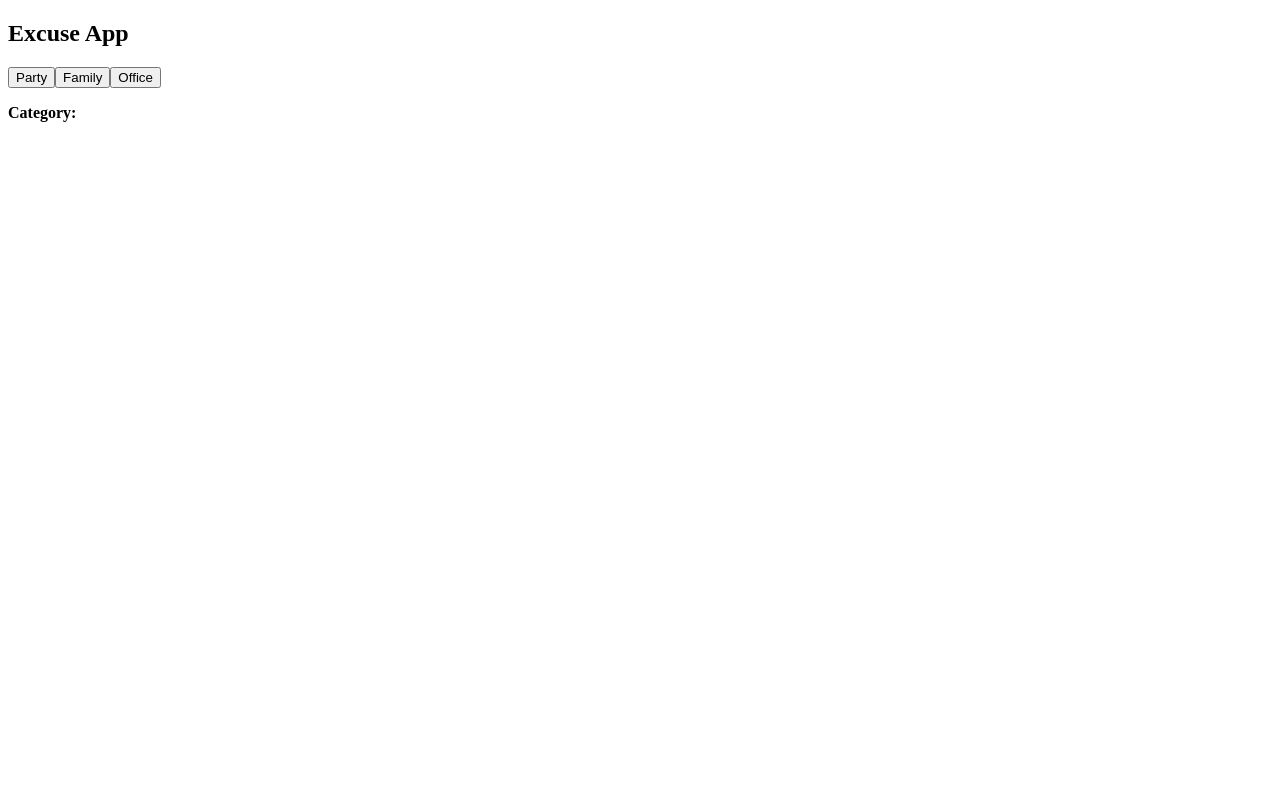
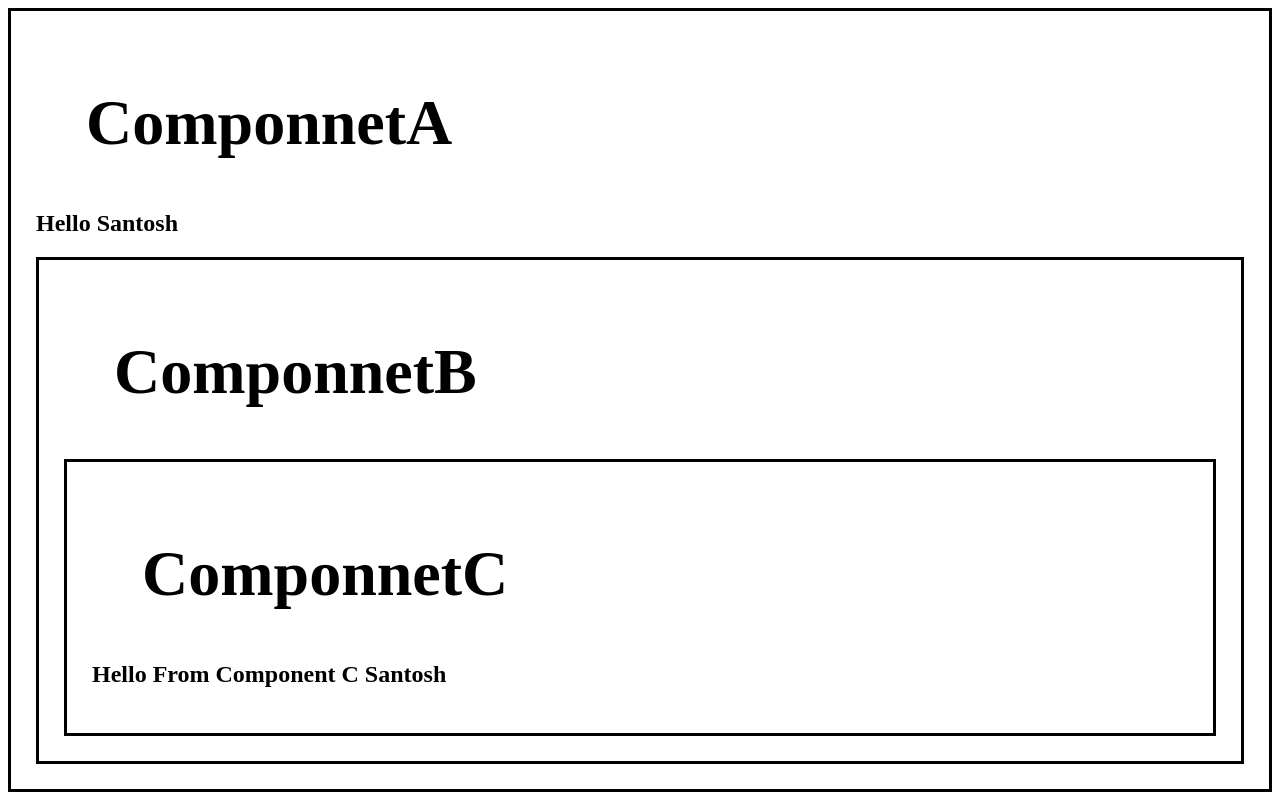
Before and after one commit to santoshpoptani/React-Intro, a React (Vite) app in the folder my-react-app/: page / in a window 1280 px wide. Built offline with nearby package versions, Linux system fonts and the light colour scheme.

Commit message:
UserContext Hook

```diff
--- a/my-react-app/src/App.jsx
+++ b/my-react-app/src/App.jsx
@@ -13,6 +13,7 @@ import ToDoList from "./ToDoList";
 import UseEffectP1 from "./UseEffectP1";
 import UseEffectP2 from "./UseEffectP2";
 import Exercise1 from "./Exercise1";
+import ComponentA from "./UseEffect/ComponentA";
 //This is also a component but act as a parent component
 
 function App(){
@@ -20,8 +21,9 @@ function App(){
     return(
 
             <>
-            <Exercise1/>
+            <ComponentA/>
             </>
+            //<Exercise1/>
             //<UseEffectP1/>
             //<UseEffectP2/>
             //<ToDoList/>
--- /dev/null
+++ b/my-react-app/src/UseEffect/ComponentA.jsx
@@ -0,0 +1,35 @@
+import ComponentB from "./ComponentB";
+import React ,{useState,createContext} from "react";
+
+//UserContetx -> ReactHook that allows you to share between multiple levels
+//                  of components without passing the props thorough each level
+//
+//Provider Component
+//1. Impoer {CreateContext} from 'react'
+//2. export const MyContext = createContext();
+//3. <MyContext.Provider value = {value}>
+//          <child/>
+//   <MyContext/>
+
+//Consumer Component
+//1. import { MyContext } from "./ComponentA";
+//   import React,{useContext} from "react";
+//2. const user = useContext(MyContext);
+
+export const AppContext = createContext();
+
+function ComponentA(){
+
+    const[username, setUserName] = useState("Santosh")
+
+    return(<div className="box">
+        <h1>ComponnetA</h1>
+        <h2>{`Hello ${username}`}</h2>
+        <AppContext.Provider value={username}>
+        <ComponentB/>
+        </AppContext.Provider>
+
+    </div>)
+}
+
+export default ComponentA;
--- /dev/null
+++ b/my-react-app/src/UseEffect/ComponentB.jsx
@@ -0,0 +1,11 @@
+import ComponentC from "./ComponentC";
+
+function ComponentB(){
+
+    return(<div className="box">
+    <h1>ComponnetB</h1>
+    <ComponentC/>
+</div>)
+}
+
+export default ComponentB;
--- /dev/null
+++ b/my-react-app/src/UseEffect/ComponentC.jsx
@@ -0,0 +1,13 @@
+import React,{useContext} from "react";
+import { AppContext } from "./ComponentA";
+function ComponentC(){
+    const user = useContext(AppContext);
+
+    return(<div className="box">
+    <h1>ComponnetC</h1>
+    <h2>{`Hello From Component C ${user}`}</h2>
+
+</div>)
+}
+
+export default ComponentC;
--- a/my-react-app/src/index.css
+++ b/my-react-app/src/index.css
@@ -164,3 +164,8 @@ li{
 p{
   font-weight: bold;
 }
+
+.box{
+  border: 3px solid;
+  padding: 25px;
+}
```
